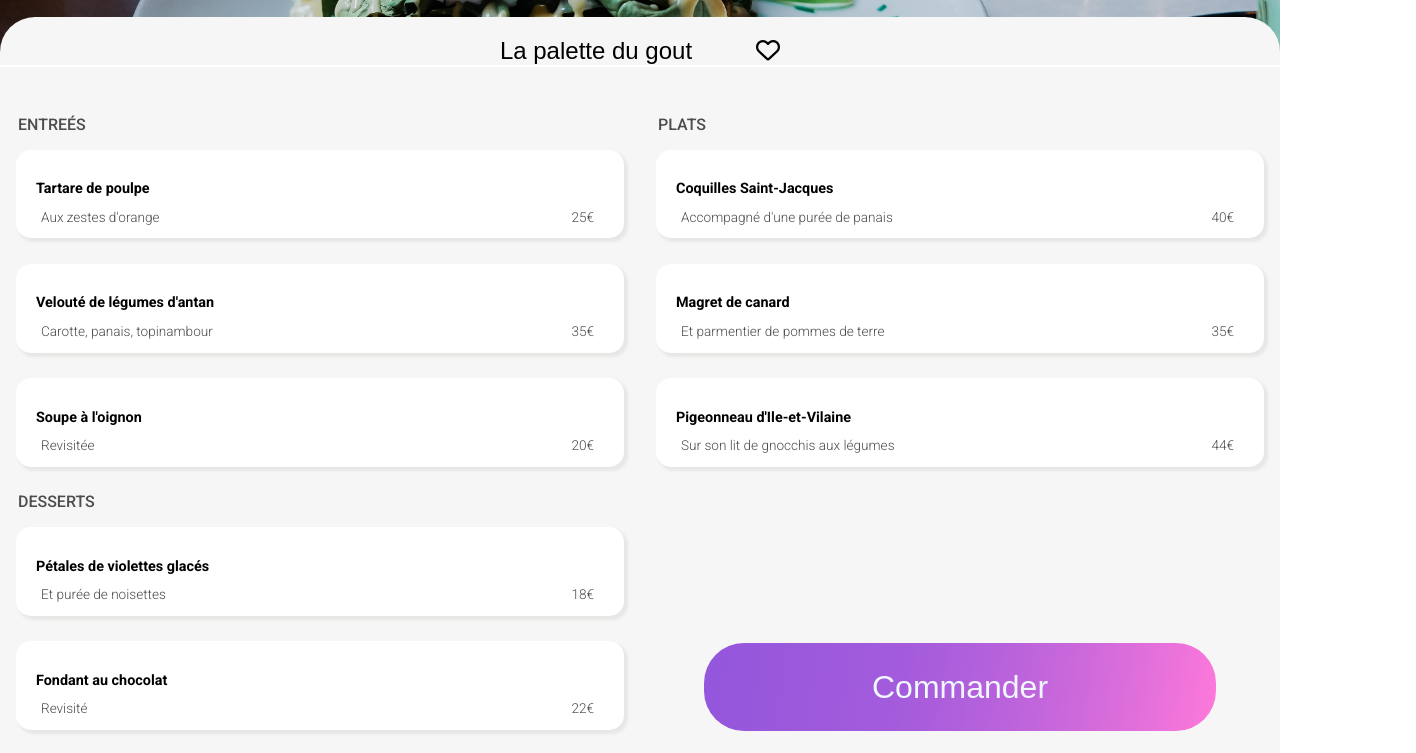
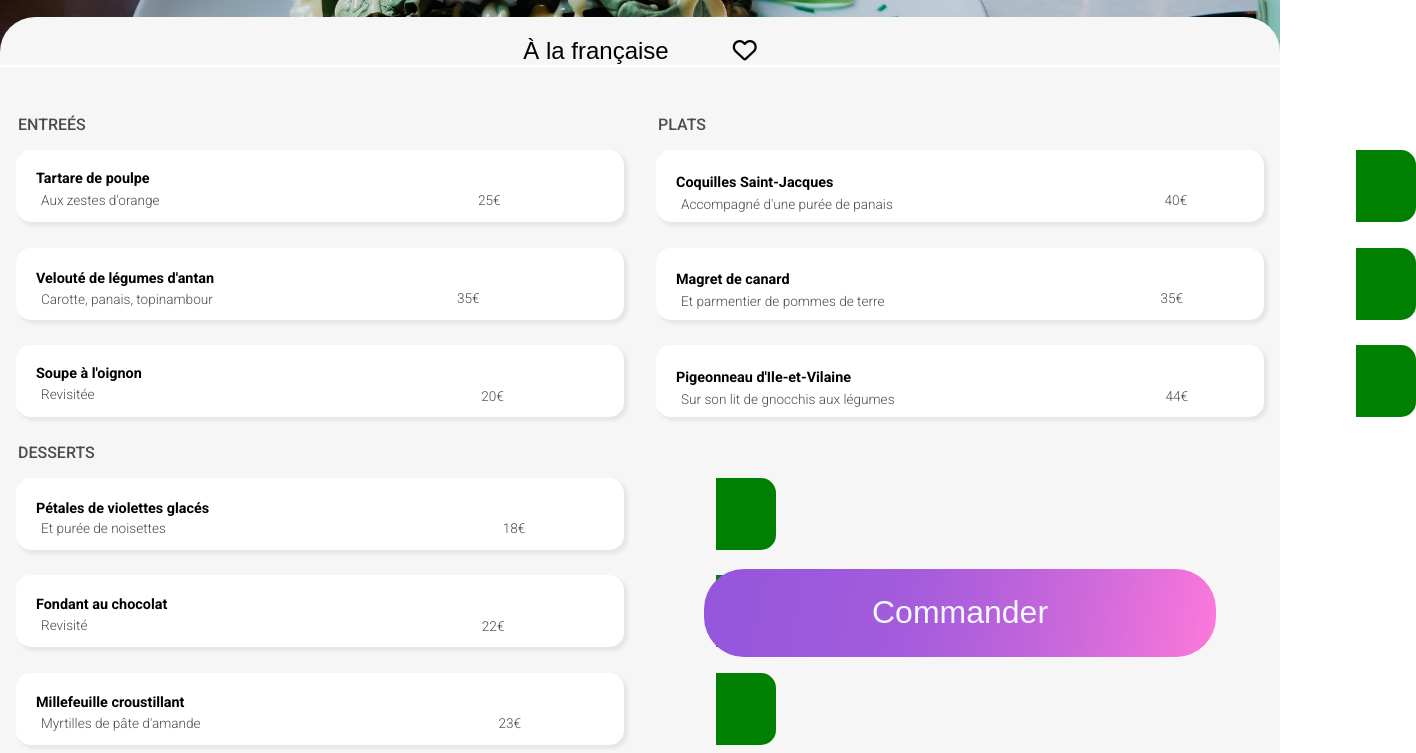
Before and after one commit to Maucoweb/p3_ohmyfood, a website: page alafrançaise.html in a window 1280 px wide. Shown: the part 311-1064 px from the top of the page, 1416 px wide, since content can reach past the window. Drawn offline with Linux system fonts and the light colour scheme; a web font is replaced by a local one.

Commit message:
check_box

```diff
--- a/alafrançaise.html
+++ b/alafrançaise.html
@@ -24,7 +24,7 @@
         </span>
         <div class="menu_page">
             <div class="ss_titre_page">
-                <h2 class="restaurant_name">La palette du gout</h2>
+                <h2 class="restaurant_name">À la française</h2>
                 <i class="far fa-heart heart_page"></i>
         </div>
 
@@ -32,49 +32,65 @@
         <section class="detail_menu--entrées">
             <h3>ENTREÉS</h3>
                 <article class="menu_1">
-                    <h4>Tartare de poulpe</h4>
                     <div class="description_menu">
+                        <h4>Tartare de poulpe</h4>
                         <p>Aux zestes d'orange</p>
+                    </div>
                         <p class="price">25€</p>
-                    </div>
+                    <div class="check_menu"></div>
                 </article>
                 <article class="menu_2">
-                    <h4>Velouté de légumes d'antan</h4>
+
                     <div class="description_menu">
+                        <h4>Velouté de légumes d'antan</h4>
                         <p>Carotte, panais, topinambour</p>
+                    </div>
                         <p class="price">35€</p>
-                    </div>
+                        <div class="check_menu"></div>
+
                 </article>
                 <article class="menu_3">
-                    <h4>Soupe à l'oignon</h4>
+
                     <div class="description_menu">
+                        <h4>Soupe à l'oignon</h4>
                         <p>Revisitée</p>
+                    </div>
                         <p class="price">20€</p>
-                    </div>
+                        <div class="check_menu"></div>
+
                 </article>
         </section>
         <section class="detail_menu--plats">
             <h3>PLATS</h3>
             <article class="menu_4">
-                <h4>Coquilles Saint-Jacques</h4>
+
                 <div class="description_menu">
+                    <h4>Coquilles Saint-Jacques</h4>
                     <p>Accompagné d'une purée de panais</p>
+                </div>
                     <p class="price">40€</p>
-                </div>
+                    <div class="check_menu"></div>
+
             </article>
             <article class="menu_5">
-                <h4>Magret de canard</h4>
+
                 <div class="description_menu">
+                    <h4>Magret de canard</h4>
                     <p>Et parmentier de pommes de terre</p>
+                </div>
                     <p class="price">35€</p>
-                </div>
+                    <div class="check_menu"></div>
+
             </article>
             <article class="menu_6">
-                <h4>Pigeonneau d'Ile-et-Vilaine</h4>
+
                 <div class="description_menu">
+                    <h4>Pigeonneau d'Ile-et-Vilaine</h4>
                     <p>Sur son lit de gnocchis aux légumes</p>
+                </div>
                     <p class="price">44€</p>
-                </div>
+                    <div class="check_menu"></div>
+
             </article>
         </section>
     </div>
@@ -82,25 +98,34 @@
             <section class="detail_menu--desserts">
                 <h3>DESSERTS</h3>
                 <article class="menu_7">
-                    <h4>Pétales de violettes glacés</h4>
+
                     <div class="description_menu">
+                        <h4>Pétales de violettes glacés</h4>
                         <p>Et purée de noisettes</p>
+                    </div>
                         <p class="price">18€</p>
-                    </div>
+                        <div class="check_menu"></div>
+
                 </article>
                 <article class="menu_8">
-                    <h4>Fondant au chocolat</h4>
+
                     <div class="description_menu">
+                        <h4>Fondant au chocolat</h4>
                         <p>Revisité</p>
+                    </div>
                         <p class="price">22€</p>
-                    </div>
+                        <div class="check_menu"></div>
+
                 </article>
                 <article class="menu_9">
-                    <h4>Millefeuille croustillant</h4>
+
                     <div class="description_menu">
+                        <h4>Millefeuille croustillant</h4>
                         <p>Myrtilles de pâte d'amande</p>
+                    </div>
                         <p class="price">23€</p>
-                    </div>
+                        <div class="check_menu"></div>
+
                 </article>
             </section>
             <div class="button--commande">
--- a/sass/layout/main_page.scss
+++ b/sass/layout/main_page.scss
@@ -94,18 +94,44 @@
         box-shadow: 3px 3px 3px 1px rgb(231, 231, 230);
         width: 95%;
         margin-bottom: 4%;
+        height: 72px;
     }
+
+        .check_menu {
+            width: 60px;
+            background-color: green;
+            margin-right: -25%;
+            border-radius: 0px 15px 15px 0px;
+        }
+
 
         .menu_1 {
             animation: affichage 500ms;
             animation-fill-mode: both;
             animation-delay: 560ms;
+            display: flex;
+            justify-content: space-between;
+
+            .price {
+                margin-left: 20%;
+                display: flex;
+                align-items: flex-end;
+                margin-right: 8%;
+            }
         }
 
         .menu_2{
             animation: affichage 500ms ;
             animation-fill-mode: both;
             animation-delay: 910ms;
+            display: flex;
+            justify-content: space-between;
+
+            .price {
+                display: flex;
+                align-items: flex-end;
+                margin-right: 8%;
+            }
 
         }
 
@@ -113,42 +139,105 @@
             animation: affichage 500ms ;
             animation-fill-mode: both;
             animation-delay:1260ms;
+            display: flex;
+            justify-content: space-between;
+
+            .price {
+                margin-left: 24%;
+                display: flex;
+                align-items: flex-end;
+                margin-right: 8%;
+            }
         }
 
         .menu_4{
             animation: affichage 500ms ;
             animation-fill-mode: both;
             animation-delay: 1610ms;
+            display: flex;
+            justify-content: space-between;
+
+            .price {
+                margin-left: 20%;
+                display: flex;
+                align-items: flex-end;
+                margin-right: 8%;
+            }
         }
 
         .menu_5{
             animation: affichage 500ms ;
             animation-fill-mode: both;
             animation-delay: 1960ms;
+            display: flex;
+            justify-content: space-between;
+
+            .price {
+                margin-left: 20%;
+                display: flex;
+                align-items: flex-end;
+                margin-right: 8%;
+            }
         }
 
         .menu_6{
             animation: affichage 500ms ;
             animation-fill-mode: both;
             animation-delay: 2310ms;
+            display: flex;
+            justify-content: space-between;
+
+            .price {
+                margin-left: 20%;
+                display: flex;
+                align-items: flex-end;
+                margin-right: 8%;
+            }
         }
 
         .menu_7{
             animation: affichage 500ms ;
             animation-fill-mode: both;
             animation-delay: 2660ms;
+            display: flex;
+            justify-content: space-between;
+
+            .price {
+                margin-left: 20%;
+                display: flex;
+                align-items: flex-end;
+                margin-right: 8%;
+            }
         }
 
         .menu_8{
             animation: affichage 500ms ;
             animation-fill-mode: both;
             animation-delay: 3010ms;
+            display: flex;
+            justify-content: space-between;
+
+            .price {
+                margin-left: 20%;
+                display: flex;
+                align-items: flex-end;
+                margin-right: 8%;
+            }
         }
 
         .menu_9{
             animation: affichage 500ms;
             animation-fill-mode: both;
             animation-delay: 3360ms;
+            display: flex;
+            justify-content: space-between;
+
+            .price {
+                margin-left: 20%;
+                display: flex;
+                align-items: flex-end;
+                margin-right: 8%;
+            }
         }
 
 
@@ -162,10 +251,16 @@
 
             .description_menu {
                 display: flex;
-                justify-content: space-between;
+                justify-content: space-around;
                 margin-right: 30px;
+                flex-direction: column;
+                margin-top: 2%;
+                flex-wrap: nowrap;
             }
 
+            .detail_menu_price {
+                display: flex;
+            }
 
             p {
                 margin-left: 25px;
@@ -173,10 +268,6 @@
                 font-weight: 300;
                 color: rgb(76, 76, 76);
                 font-size: 0.85rem;
-            }
-
-            .price {
-                margin-left: 5%;
             }
 
         }
```
Also changed, not shown: css/style.min.css, 3 other files.
